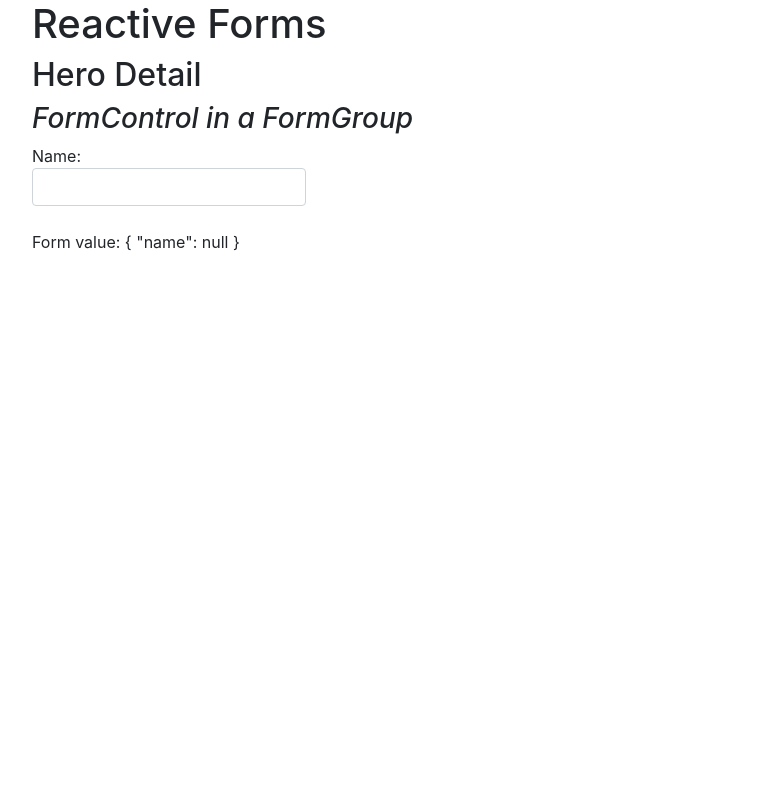
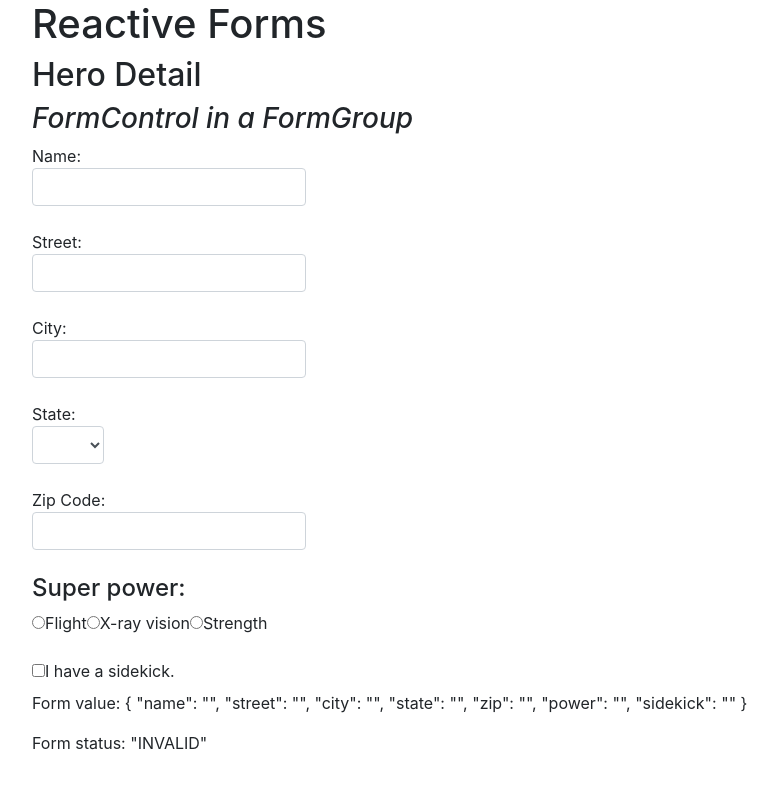
Before and after one commit to skmbw/angular-reactive-forms, an Angular app: page / in a window 1280 px wide. Shown: the top 788 px of the page, without its empty margins (53-829 px from the left). Built offline with nearby package versions, Linux system fonts and the light colour scheme.

Commit message:
添加 FormBuilder

```diff
--- a/src/app/hero-detail/hero-detail.component.html
+++ b/src/app/hero-detail/hero-detail.component.html
@@ -11,5 +11,39 @@
       <input class="form-control" formControlName="name">
     </label>
   </div>
+  <div class="form-group">
+    <label class="center-block">Street:
+      <input class="form-control" formControlName="street">
+    </label>
+  </div>
+  <div class="form-group">
+    <label class="center-block">City:
+      <input class="form-control" formControlName="city">
+    </label>
+  </div>
+  <div class="form-group">
+    <label class="center-block">State:
+      <select class="form-control" formControlName="state">
+        <option *ngFor="let state of states" [value]="state">{{state}}</option>
+      </select>
+    </label>
+  </div>
+  <div class="form-group">
+    <label class="center-block">Zip Code:
+      <input class="form-control" formControlName="zip">
+    </label>
+  </div>
+  <div class="form-group radio">
+    <h4>Super power:</h4>
+    <label class="center-block"><input type="radio" formControlName="power" value="flight">Flight</label>
+    <label class="center-block"><input type="radio" formControlName="power" value="x-ray vision">X-ray vision</label>
+    <label class="center-block"><input type="radio" formControlName="power" value="strength">Strength</label>
+  </div>
+  <div class="checkbox">
+    <label class="center-block">
+      <input type="checkbox" formControlName="sidekick">I have a sidekick.
+    </label>
+  </div>
 </form>
 <p>Form value: {{ heroForm.value | json }}</p>
+<p>Form status: {{ heroForm.status | json }}</p>
--- a/src/app/hero-detail/hero-detail.component.ts
+++ b/src/app/hero-detail/hero-detail.component.ts
@@ -1,5 +1,6 @@
 import {Component, OnInit} from '@angular/core';
-import {FormControl, FormGroup} from '@angular/forms';
+import {FormBuilder, FormControl, FormGroup, Validators} from '@angular/forms';
+import {states} from '../data-model';
 
 @Component({
   selector: 'app-hero-detail',
@@ -7,11 +8,26 @@ import {FormControl, FormGroup} from '@angular/forms';
   styleUrls: ['./hero-detail.component.css']
 })
 export class HeroDetailComponent implements OnInit {
-  heroForm = new FormGroup({
-    name: new FormControl()
-  });
+  // heroForm = new FormGroup({
+  //   name: new FormControl()
+  // });
+  heroForm: FormGroup;
+  states = states;
 
-  constructor() {
+  constructor(private fb: FormBuilder) {
+    this.createForm();
+  }
+
+  createForm() {
+    this.heroForm = this.fb.group({
+      name: ['', Validators.required], // <--- the FormControl called "name"
+      street: '',
+      city: '',
+      state: '',
+      zip: '',
+      power: '',
+      sidekick: ''
+    });
   }
 
   ngOnInit() {
```
